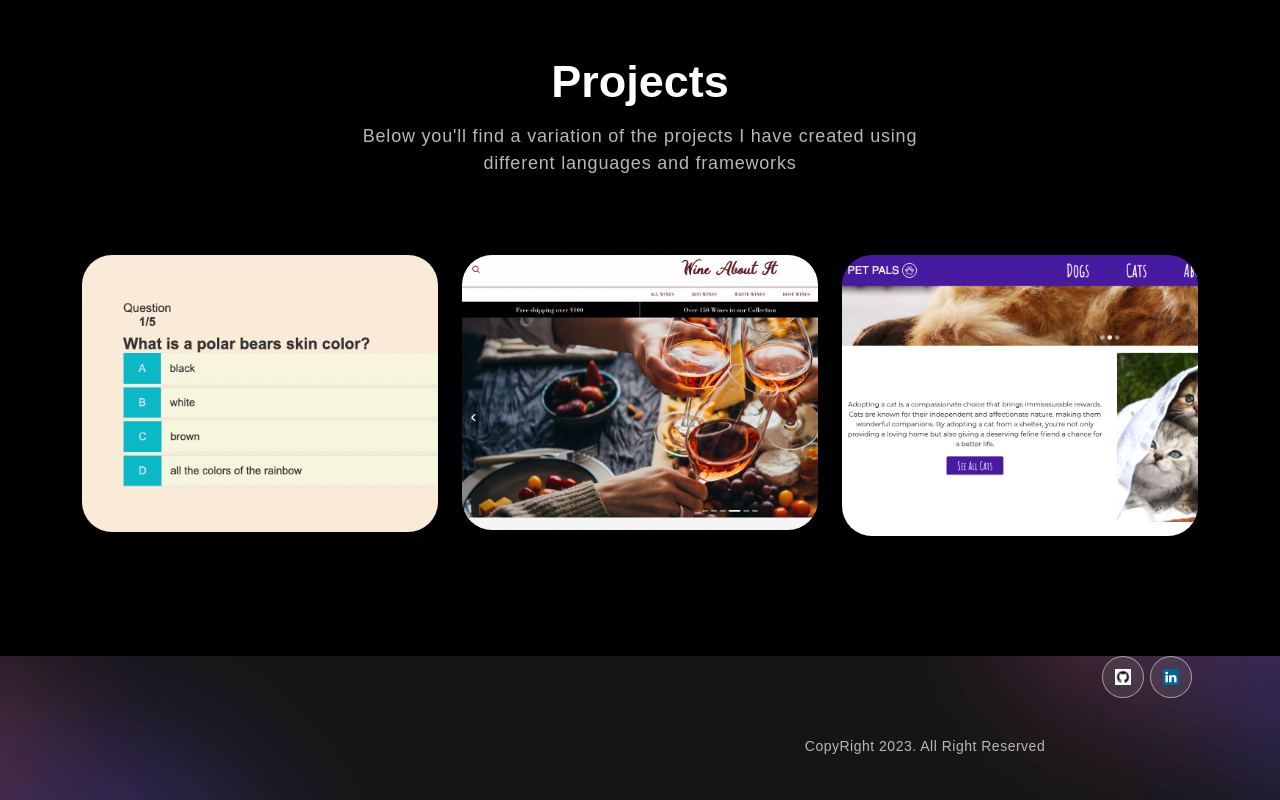
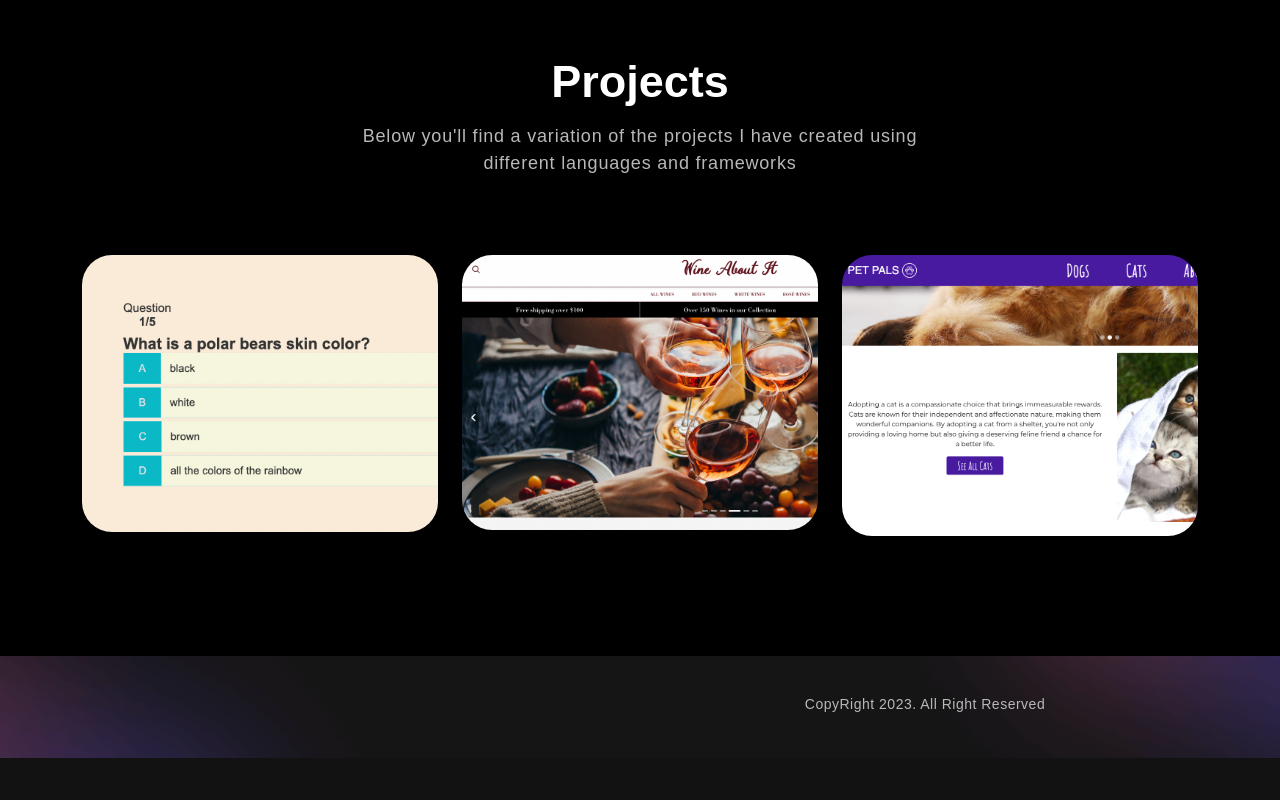
Before and after one commit to agilani14/aneesagilani.github.io, a React (Create React App) app in the folder portfolio/: page / in a window 1280 px wide. Shown: the part 1088-1888 px from the top of the page. After the commit the page ends 1846 px from the top, so only its background shows below. Built offline with nearby package versions, Linux system fonts and the light colour scheme.

Commit message:
temporarily edit footer

```diff
--- a/portfolio/src/components/Footer.js
+++ b/portfolio/src/components/Footer.js
@@ -13,10 +13,10 @@ export const Footer = () => {
             {/* <img src={logo} alt="Logo" /> */}
           </Col>
           <Col sm={6} className='text-center text-sm-end'>
-            <div className='social-icon'>
-              <a href="https://github.com/agilani14"><img src={navIcon1} /> </a>
-              <a href="https://www.linkedin.com/in/aneesa-gilani/"><img src={navIcon2} /> </a>
-            </div>
+            {/* <div className='social-icon'> */}
+              {/* <a href="https://github.com/agilani14"><img src={navIcon1} /> </a> */}
+              {/* <a href="https://www.linkedin.com/in/aneesa-gilani/"><img src={navIcon2} /> </a> */}
+            {/* </div> */}
             <p>CopyRight 2023. All Right Reserved </p>
           </Col>
         </Row>
--- a/portfolio/src/components/Skills.js
+++ b/portfolio/src/components/Skills.js
@@ -22,7 +22,7 @@ import colorSharp from "../components/img/color-sharp.png";
                 Resume
               </h2>
               <p> Listed below is my resume which will tell you a little bit more about me! </p>
-              <a href="file://Users/aneesagilani/Desktop/Resume.pdf" target="_blank" rel="noopener noreferrer">
+              <a href="https://www.dropbox.com/scl/fi/wfyegqls3hlpbyzhst3hu/_Resume-1.pdf?rlkey=hfqi4osmfbwcyo9aswt6qmyr7&raw=1" target="_blank" rel="noopener noreferrer">
                   View Resume
               </a>
               </div>
```
